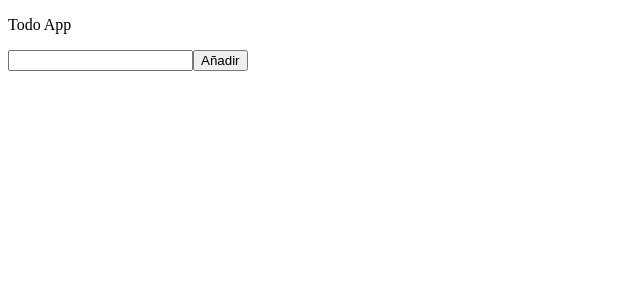
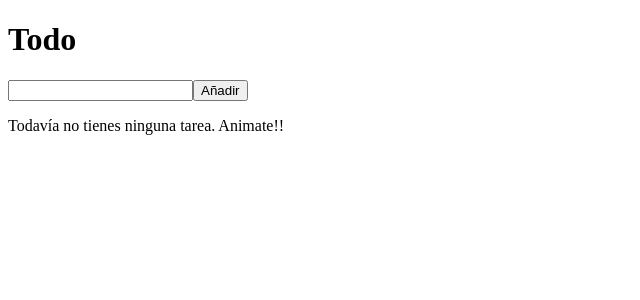
Before and after one commit to albertomozo/VUE-03-Tableros-pinia, a Vue app: page / in a window 1280 px wide. Shown: the top 300 px of the page, without its empty margins (0-640 px from the left). Built offline with nearby package versions, Linux system fonts and the light colour scheme.

Commit message:
Todo04 Getters

```diff
--- a/src/components/TodoApp.vue
+++ b/src/components/TodoApp.vue
@@ -1,10 +1,20 @@
 <script setup>
+    import {computed} from "vue"
+    import {useTodo} from "../stores/todo"
+    import {storeToRefs} from "pinia"
     import TodoForm from "./TodoForm.vue";
     import TodoList from "./TodoList.vue";
+    const store = useTodo()
+    const {totalTodo, totalCompleted} = storeToRefs(store)
+    const hasTodo = computed (() => {
+        return store.totalTodo >0 ? true : false;
+    })
 </script>
 
 <template>
-    <p>Todo App</p>
+    <h1>Todo </h1>
+    <p v-if="hasTodo">{{ `${totalCompleted} tareas completadas de ${totalTodo}` }}</p>
     <TodoForm />
     <TodoList />
+    <p v-if = "!hasTodo">Todavía no tienes ninguna tarea. Animate!!</p>
 </template>
--- a/src/stores/todo.js
+++ b/src/stores/todo.js
@@ -5,6 +5,15 @@ export const  useTodo  = defineStore("todo", {
         todoList: [],
         id:0
     }),
+    getters : {
+        totalTodo : (state) => {
+            return state.todoList.length
+        },
+        totalCompleted : (state) => {
+            const total = state.todoList.filter((item)=> item.completed === true)
+            return total.length;
+        }
+    },
     actions :{
         addTodo(task){
             const fecha = new Date();
```
